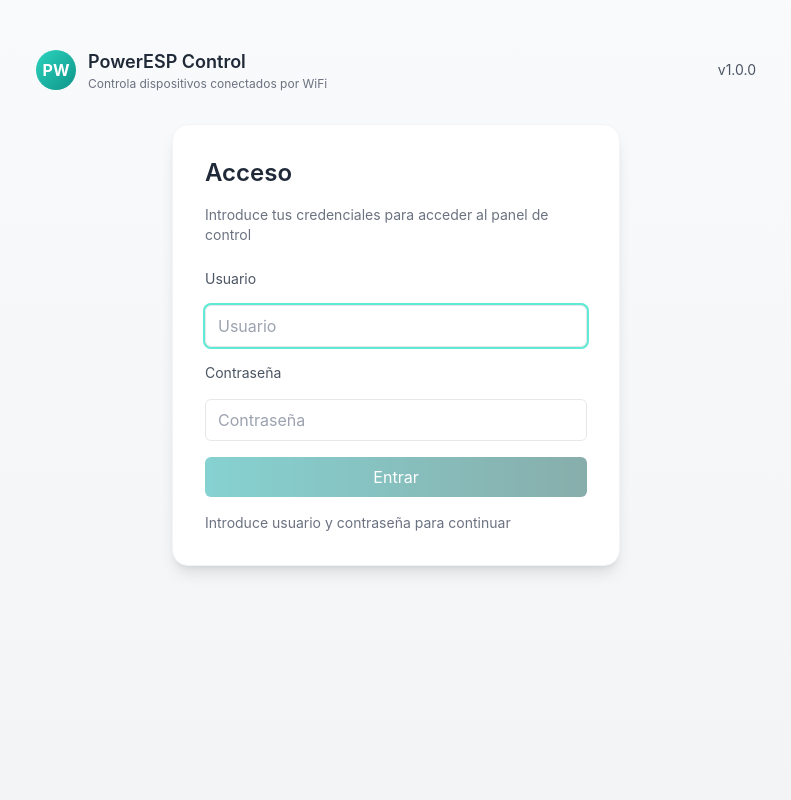
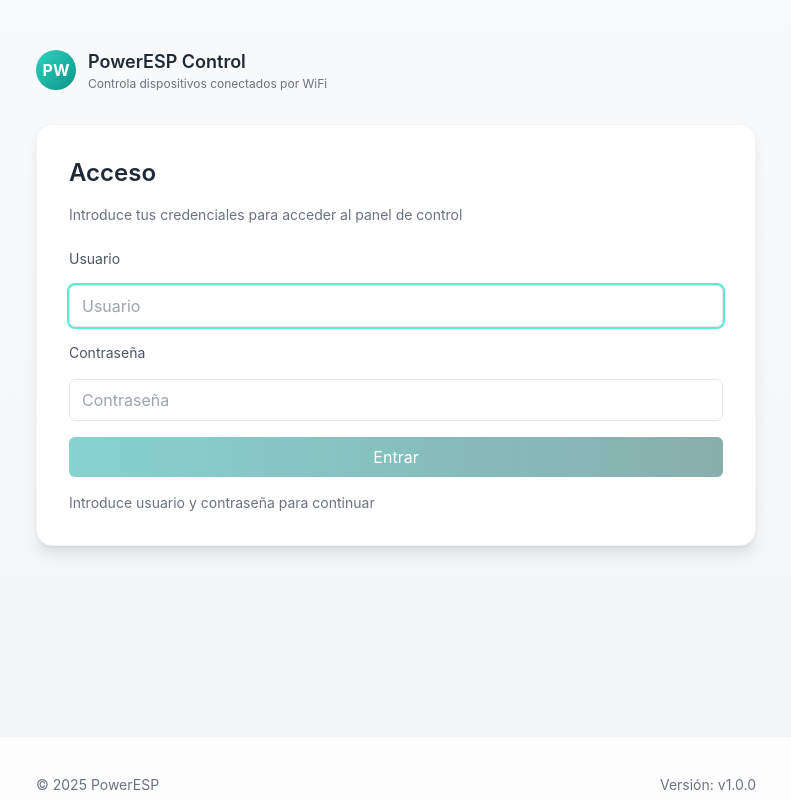
Before and after one commit to angelopol/UpWifiDispositives, a Next.js app in the folder WebApp/: page /login in a window 1280 px wide. Shown: the whole page, without its empty margins (244-1035 px from the left). Built offline with nearby package versions, Linux system fonts and the light colour scheme; no server answers.

Commit message:
Refactor footer layout and add version display; adjust global styles for sticky footer compatibility

```diff
--- a/WebApp/components/Footer.tsx
+++ b/WebApp/components/Footer.tsx
@@ -1,7 +1,11 @@
 export default function Footer(){
+  const version = process.env.NEXT_PUBLIC_VERSION || 'v0.1'
   return (
-    <footer className="w-full mt-12 text-center text-sm text-gray-500">
-      © {new Date().getFullYear()} PowerESP • Hecho con ❤️
+    <footer className="fixed bottom-0 left-0 w-full h-16 text-sm text-gray-500 bg-white/80 backdrop-blur border-t border-gray-100">
+      <div className="app-container h-full flex items-center justify-between">
+        <div>© {new Date().getFullYear()} PowerESP</div>
+        <div className="text-right">Versión: {version}</div>
+      </div>
     </footer>
   )
 }
--- a/WebApp/components/Header.tsx
+++ b/WebApp/components/Header.tsx
@@ -46,7 +46,6 @@ export default function Header(){
         </div>
       </div>
       <nav className="text-sm text-gray-600 flex items-center gap-4">
-        <span>{version}</span>
         {authed && <button onClick={handleLogout} className="text-sm text-red-600 hover:underline">Cerrar sesión</button>}
       </nav>
     </header>
--- a/WebApp/pages/_app.tsx
+++ b/WebApp/pages/_app.tsx
@@ -1,6 +1,7 @@
 import '../styles/globals.css'
 import type { AppProps } from 'next/app'
 import { useEffect, useRef } from 'react'
+import Footer from '../components/Footer'
 
 export default function App({ Component, pageProps }: AppProps) {
   const didRefreshRef = useRef(false)
@@ -44,5 +45,10 @@ export default function App({ Component, pageProps }: AppProps) {
     return () => { clearInterval(id) }
   }, [])
 
-  return <Component {...pageProps} />
+  return (
+    <>
+      <Component {...pageProps} />
+      <Footer />
+    </>
+  )
 }
--- a/WebApp/pages/index.tsx
+++ b/WebApp/pages/index.tsx
@@ -71,7 +71,6 @@ export default function Home() {
               <h2 className="text-2xl font-semibold">Control PowerPC</h2>
               <p className="text-sm text-gray-500 mt-1">Prende dispositivos conectados a la red WiFi</p>
             </div>
-            <div className="text-sm text-gray-400">Estado local</div>
           </div>
 
           <div className="flex flex-col sm:flex-row sm:items-center gap-4">
--- a/WebApp/pages/login.tsx
+++ b/WebApp/pages/login.tsx
@@ -37,9 +37,9 @@ export default function LoginPage() {
       <div className="app-container w-full">
         <Header />
 
-        <div className="flex-1 flex items-center justify-center px-4 py-0">
-          <div className="w-full max-w-md">
-            <div className="card">
+        <div className="flex-1 flex items-center justify-center py-0">
+          <div className="w-full">
+            <div className="card w-full">
               <h3 className="text-2xl font-semibold mb-4">Acceso</h3>
               <p className="text-sm text-gray-500 mb-6">Introduce tus credenciales para acceder al panel de control</p>
 
--- a/WebApp/styles/globals.css
+++ b/WebApp/styles/globals.css
@@ -19,7 +19,8 @@ body {
 }
 
 .app-container{
-  @apply max-w-3xl mx-auto px-6 py-12;
+  /* add extra bottom padding so content isn't hidden behind sticky footer */
+  @apply max-w-3xl mx-auto px-6 py-12 pb-14;
 }
 
 .card {
```
